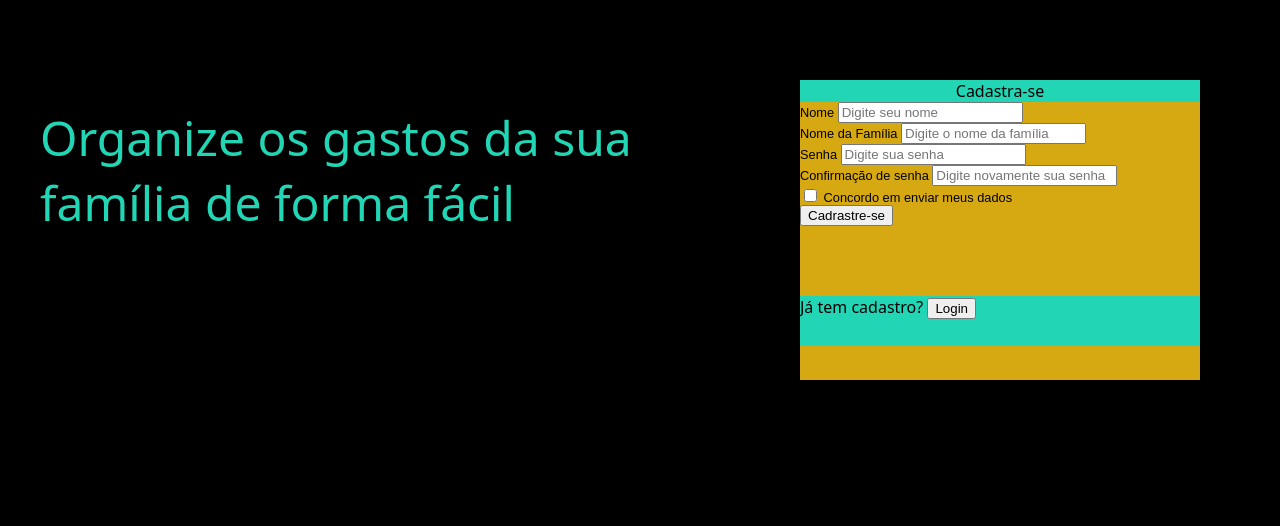
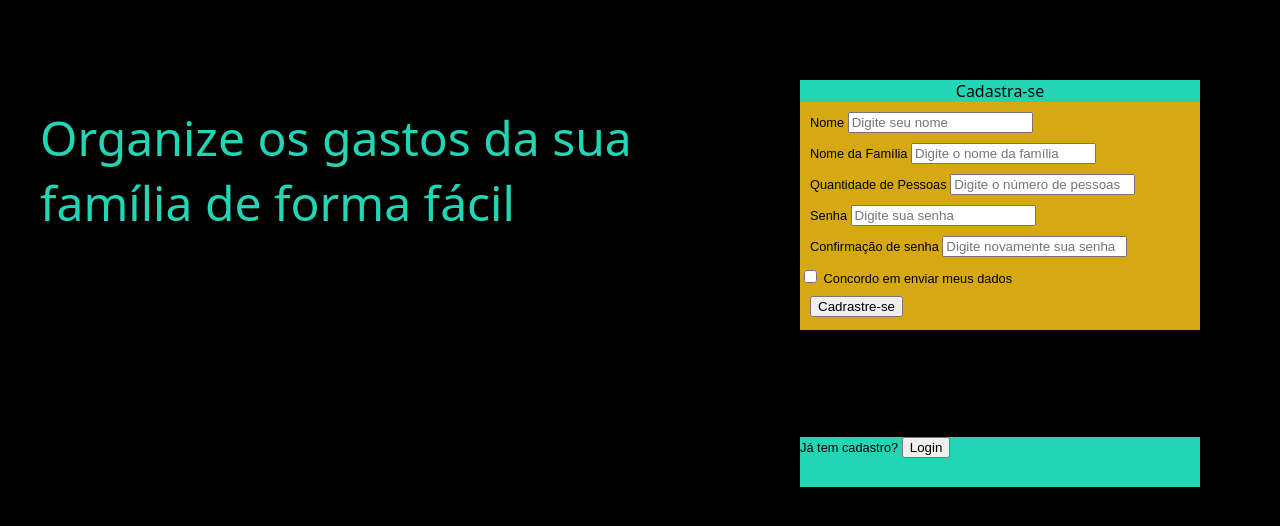
Before and after one commit to aline-m-dias/trabalhoBDI, a PHP site: page /cadastrar.html in a window 1280 px wide. Shown: the part 65-591 px from the top of the page. Run offline with PHP 8.4, Linux system fonts and the light colour scheme; some libraries are stand-ins or nearby versions.

Commit message:
alterações css form

```diff
--- a/CSS/main.css
+++ b/CSS/main.css
@@ -47,8 +47,6 @@ img {
 
 #register-form {
     font-size: 80%;
-    margin: 0 px;
-    padding: 0 px;
     box-sizing: border-box;
     font-family: Arial, Helvetica, sans-serif;
 }
@@ -63,7 +61,7 @@ img {
 
 .cadastro {
     background-color: #D6A913;
-    height: 300px;
+    height: 250px;
     width: 400px;
     float: right;
     margin: 80px;
@@ -74,10 +72,12 @@ img {
     height: 50px;
     width: 400px;
     float: right;
-    margin-top: 70px;
+    margin-top: 110px;
 }
 
-.full-box {}
+.full-box {
+    margin: 10px;
+}
 
 .ola {
     background-color: #22d6b5;
--- a/cadastrar.html
+++ b/cadastrar.html
@@ -40,6 +40,11 @@
 					data-required data-only-letters>
 			</div>
 			<div class="full-box">
+				<label for="name">Quantidade de Pessoas</label>
+				<input type="text" name="quantidadeFamília" id="quantidadeFamília"
+					placeholder="Digite o número de pessoas" data-required data-only-letters>
+			</div>
+			<div class="full-box">
 				<label for="name">Senha</label>
 				<input type="password" name="password" id="password" placeholder="Digite sua senha"
 					data-password-validate data-required>
@@ -56,21 +61,16 @@
 			<div class="full-box">
 				<input id="btn-submit" type="submit" value="Cadrastre-se">
 			</div>
+			<div class="login">
+				Já tem cadastro?
+				<input id="btn-submitLogin" type="submit" value="Login">
+			</div>
+		</form>
 
-		</form>
-		<div class="login">
-			Já tem cadastro?
-			<input id="btn-submitLogin" type="submit" value="Login">
-		</div>
 	</div>
 
 
-	<!--
-	<div id="footer">
-		<div class="copyright">
-			Desenvolvido por Aline Dias e Natália Almeida
-		</div>
-	</div>-->
+
 
 	<script src="JS/scripts.js"></script>
 
```
